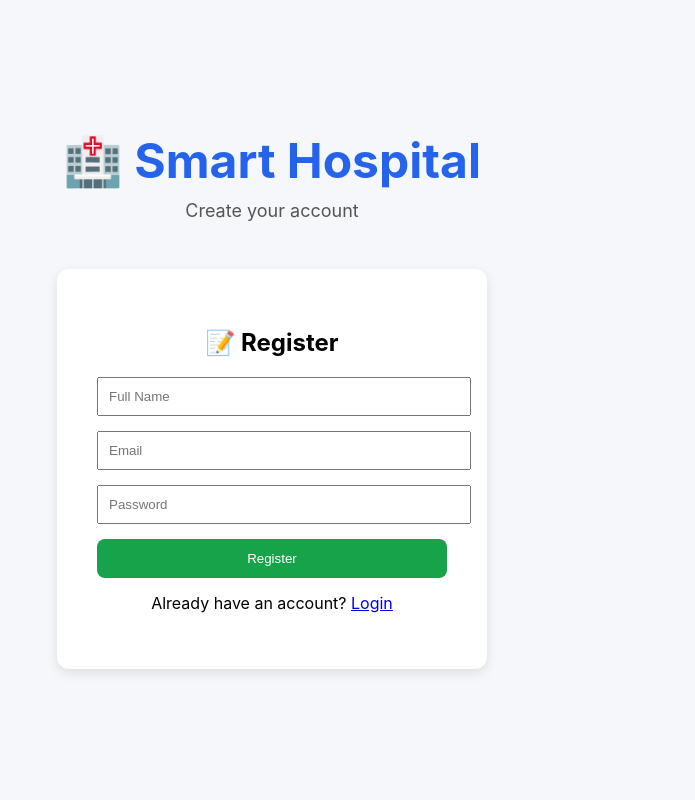
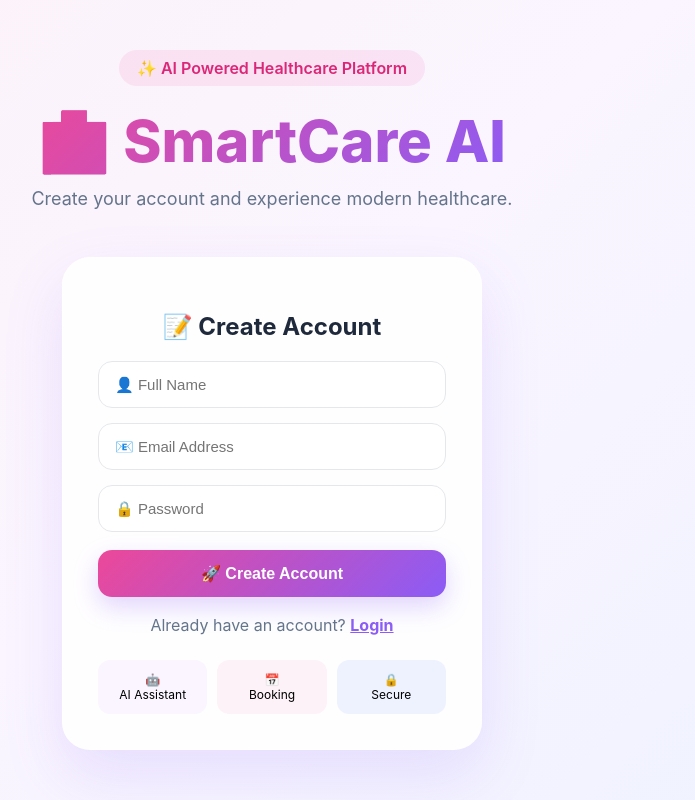
Before and after one commit to SuryaSomeswar/SmartCare-AI, a React (Create React App) app in the folder frontend/: page /register in a window 1280 px wide. Shown: the top 800 px of the page, without its empty margins (368-1063 px from the left). Built offline with nearby package versions, Linux system fonts and the light colour scheme.

Commit message:
Update Register.js

```diff
--- a/frontend/src/pages/Register.js
+++ b/frontend/src/pages/Register.js
@@ -1,3 +1,4 @@
+
 import { useState } from "react";
 import axios from "axios";
 import { Link, useNavigate } from "react-router-dom";
@@ -5,12 +6,27 @@ import { Link, useNavigate } from "react-router-dom";
 function Register() {
   const navigate = useNavigate();
 
-  const [name, setName] = useState("");
-  const [email, setEmail] = useState("");
+  const [name, setName] =
+    useState("");
+
+  const [email, setEmail] =
+    useState("");
+
   const [password, setPassword] =
     useState("");
 
+  const [successMessage,
+    setSuccessMessage] =
+    useState("");
+
+  const [errorMessage,
+    setErrorMessage] =
+    useState("");
+
   const handleRegister = async () => {
+    setSuccessMessage("");
+    setErrorMessage("");
+
     try {
       const res = await axios.post(
         "https://smartcare-ai.onrender.com/api/auth/register",
@@ -21,22 +37,31 @@ function Register() {
         }
       );
 
-      alert(res.data.message);
+      setSuccessMessage(
+        "✅ Registration Successful"
+      );
+
       setName("");
       setEmail("");
       setPassword("");
 
+      setTimeout(() => {
         navigate("/");
+      }, 1500);
+
     } catch (error) {
-  console.log("FULL ERROR:", error);
+      console.log(error);
 
-  if (error.response) {
-    console.log("Response Data:", error.response.data);
-    alert(JSON.stringify(error.response.data));
-  } else if (error.request) {
-    alert("No response from server. Is backend running?");
+      if (
+        error.response?.data?.message
+      ) {
+        setErrorMessage(
+          error.response.data.message
+        );
       } else {
-    alert(error.message);
+        setErrorMessage(
+          "❌ Registration Failed"
+        );
       }
     }
   };
@@ -49,97 +74,179 @@ setPassword("");
         flexDirection: "column",
         justifyContent: "center",
         alignItems: "center",
-        background: "#f5f7fb",
+        background:
+          "linear-gradient(135deg,#fdf2f8,#faf5ff,#eef2ff)",
+        padding: "20px",
+        boxSizing: "border-box",
       }}
     >
       <div
         style={{
           textAlign: "center",
           marginBottom: "30px",
+          width: "100%",
+          maxWidth: "500px",
         }}
       >
+        <div
+          style={{
+            display: "inline-block",
+            padding: "8px 18px",
+            borderRadius: "999px",
+            background:
+              "rgba(236,72,153,0.1)",
+            color: "#db2777",
+            fontWeight: "600",
+            marginBottom: "20px",
+          }}
+        >
+          ✨ AI Powered Healthcare Platform
+        </div>
+
         <h1
           style={{
-            fontSize: "48px",
-            color: "#2563eb",
+            fontSize:
+              "clamp(42px,8vw,58px)",
+            fontWeight: "800",
+            background:
+              "linear-gradient(135deg,#ec4899,#8b5cf6)",
+            WebkitBackgroundClip:
+              "text",
+            WebkitTextFillColor:
+              "transparent",
             margin: 0,
           }}
         >
-          🏥 Smart Hospital
+          🏥 SmartCare AI
         </h1>
 
         <p
           style={{
-            color: "#555",
-            fontSize: "18px",
-            marginTop: "10px",
+            color: "#64748b",
+            fontSize:
+              "clamp(14px,4vw,18px)",
+            marginTop: "12px",
           }}
         >
-          Create your account
+          Create your account and
+          experience modern healthcare.
         </p>
       </div>
 
       <div
         style={{
-          background: "#fff",
-          padding: "40px",
-          borderRadius: "12px",
+          background:
+            "rgba(255,255,255,0.85)",
+          backdropFilter: "blur(20px)",
+          padding: "35px",
+          borderRadius: "28px",
+          border:
+            "1px solid rgba(255,255,255,0.5)",
           boxShadow:
-            "0 4px 12px rgba(0,0,0,0.1)",
-          width: "350px",
+            "0 25px 60px rgba(139,92,246,0.15)",
+          width: "100%",
+          maxWidth: "420px",
+          boxSizing: "border-box",
         }}
       >
         <h2
           style={{
             textAlign: "center",
             marginBottom: "20px",
+            color: "#1e293b",
           }}
         >
-          📝 Register
+          📝 Create Account
         </h2>
+
+        {successMessage && (
+          <div
+            style={{
+              background: "#dcfce7",
+              color: "#166534",
+              padding: "12px",
+              borderRadius: "12px",
+              marginBottom: "15px",
+              textAlign: "center",
+              fontWeight: "bold",
+            }}
+          >
+            {successMessage}
+          </div>
+        )}
+
+        {errorMessage && (
+          <div
+            style={{
+              background: "#fee2e2",
+              color: "#991b1b",
+              padding: "12px",
+              borderRadius: "12px",
+              marginBottom: "15px",
+              textAlign: "center",
+              fontWeight: "bold",
+            }}
+          >
+            {errorMessage}
+          </div>
+        )}
 
         <input
           type="text"
-  placeholder="Full Name"
+          placeholder="👤 Full Name"
           value={name}
           onChange={(e) =>
             setName(e.target.value)
           }
-  required
           style={{
             width: "100%",
-            padding: "10px",
+            padding: "14px 16px",
             marginBottom: "15px",
+            borderRadius: "14px",
+            border:
+              "1px solid #e5e7eb",
+            fontSize: "15px",
+            boxSizing: "border-box",
           }}
         />
 
         <input
           type="email"
-  placeholder="Email"
+          placeholder="📧 Email Address"
           value={email}
           onChange={(e) =>
             setEmail(e.target.value)
           }
-  required
           style={{
             width: "100%",
-            padding: "10px",
+            padding: "14px 16px",
             marginBottom: "15px",
+            borderRadius: "14px",
+            border:
+              "1px solid #e5e7eb",
+            fontSize: "15px",
+            boxSizing: "border-box",
           }}
         />
 
         <input
           type="password"
-  placeholder="Password"
+          placeholder="🔒 Password"
           value={password}
           onChange={(e) =>
-    setPassword(e.target.value)
+            setPassword(
+              e.target.value
+            )
           }
-  required
           style={{
             width: "100%",
-            padding: "10px",
-            marginBottom: "15px",
+            padding: "14px 16px",
+            marginBottom: "18px",
+            borderRadius: "14px",
+            border:
+              "1px solid #e5e7eb",
+            fontSize: "15px",
+            boxSizing: "border-box",
           }}
         />
 
@@ -147,28 +254,92 @@ setPassword("");
           onClick={handleRegister}
           style={{
             width: "100%",
-            background: "#16a34a",
+            background:
+              "linear-gradient(135deg,#ec4899,#8b5cf6)",
             color: "white",
             border: "none",
-            padding: "12px",
-            borderRadius: "8px",
+            padding: "14px",
+            borderRadius: "14px",
             cursor: "pointer",
+            fontWeight: "700",
+            fontSize: "16px",
+            boxShadow:
+              "0 10px 25px rgba(139,92,246,0.25)",
           }}
         >
-          Register
+          🚀 Create Account
         </button>
 
         <p
           style={{
             textAlign: "center",
-            marginTop: "15px",
+            marginTop: "18px",
+            color: "#64748b",
           }}
         >
           Already have an account?{" "}
-          <Link to="/">
+          <Link
+            to="/"
+            style={{
+              color: "#8b5cf6",
+              fontWeight: "bold",
+            }}
+          >
             Login
           </Link>
         </p>
+
+        <div
+          style={{
+            marginTop: "25px",
+            display: "grid",
+            gridTemplateColumns:
+              "repeat(3,1fr)",
+            gap: "10px",
+          }}
+        >
+          <div
+            style={{
+              textAlign: "center",
+              padding: "12px",
+              background: "#faf5ff",
+              borderRadius: "12px",
+              fontSize: "12px",
+            }}
+          >
+            🤖
+            <br />
+            AI Assistant
+          </div>
+
+          <div
+            style={{
+              textAlign: "center",
+              padding: "12px",
+              background: "#fdf2f8",
+              borderRadius: "12px",
+              fontSize: "12px",
+            }}
+          >
+            📅
+            <br />
+            Booking
+          </div>
+
+          <div
+            style={{
+              textAlign: "center",
+              padding: "12px",
+              background: "#eef2ff",
+              borderRadius: "12px",
+              fontSize: "12px",
+            }}
+          >
+            🔒
+            <br />
+            Secure
+          </div>
+        </div>
       </div>
     </div>
   );
```
Lines whose indentation alone changed are shown as unchanged.
